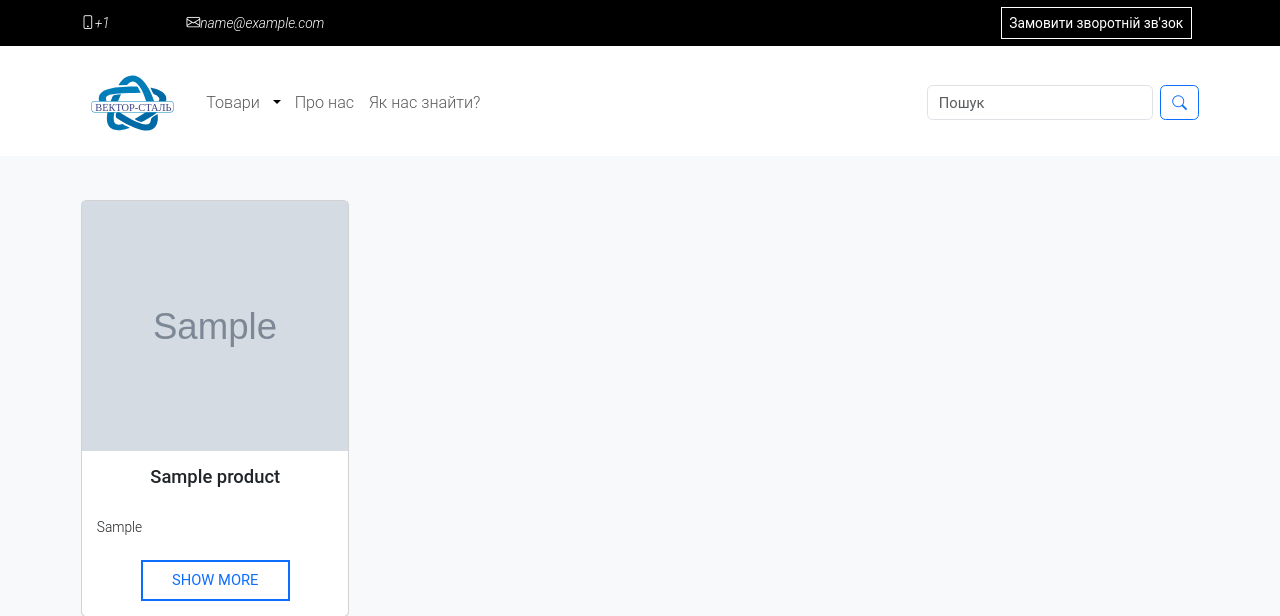
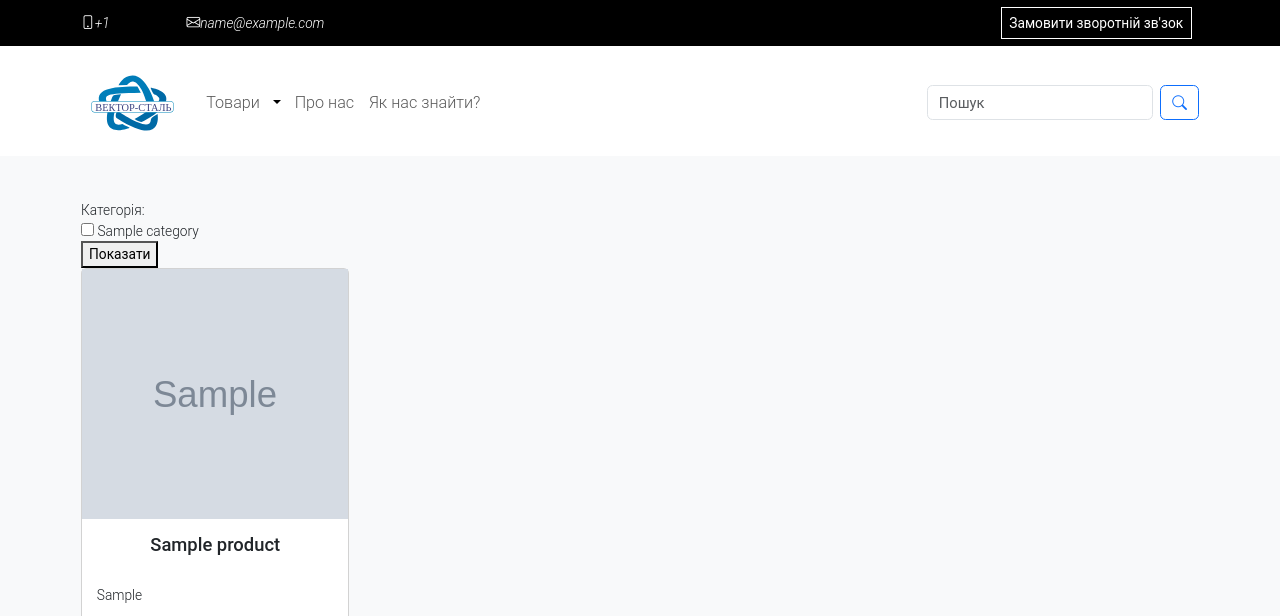
Before and after one commit to AntonSkyrda/metal-store, a Django app: page /products/ in a window 1280 px wide. Shown: the top 616 px of the page. Run offline with Django 5.2, Linux system fonts and the light colour scheme; tables that the repository leaves empty hold one stand-in row (values such as "Sample post"); grey boxes marked "Sample" are stand-in pictures.

Commit message:
add checkboxes for filter products by categories

```diff
--- a/store/forms.py
+++ b/store/forms.py
@@ -1,4 +1,6 @@
 from django import forms
+
+from store.models import Category
 
 
 class ProductSearchForm(forms.Form):
@@ -12,3 +14,12 @@ class ProductSearchForm(forms.Form):
             }
         )
     )
+
+
+class CategorySearchForm(forms.Form):
+    category = forms.ModelMultipleChoiceField(
+        queryset=Category.objects.all(),
+        required=False,
+        label="Категорія",
+        widget=forms.CheckboxSelectMultiple
+    )
--- a/store/models.py
+++ b/store/models.py
@@ -2,7 +2,7 @@ from django.db import models
 
 
 class Category(models.Model):
-    name = models.CharField(max_length=255)
+    name = models.CharField(max_length=255, unique=True)
 
     class Meta:
         ordering = ("name",)
--- a/store/views.py
+++ b/store/views.py
@@ -1,7 +1,7 @@
 from django.shortcuts import render
 from django.views import generic
 
-from .forms import ProductSearchForm
+from .forms import ProductSearchForm, CategorySearchForm
 from .models import (
     Product,
 )
@@ -12,22 +12,30 @@ class ProductListView(generic.ListView):
     paginate_by = 10
 
     def get_context_data(self, *, object_list=None, **kwargs):
-        context = super(ProductListView, self).get_context_data(**kwargs)
+        context = super().get_context_data(**kwargs)
+
         name = self.request.GET.get("name", "")
-        context["search_form"] = ProductSearchForm(
-            initial={"name": name}
-        )
+        categories = self.request.GET.getlist("category")
+
+        context["search_form"] = ProductSearchForm(initial={"name": name})
+        context["category_form"] = CategorySearchForm(initial={"category": categories})
 
         return context
 
     def get_queryset(self):
-        queryset = Product.objects.all()
-        form = ProductSearchForm(self.request.GET)
+        queryset = Product.objects.all().select_related("category")
 
-        if form.is_valid():
-            return queryset.filter(
-                name__icontains=form.cleaned_data["name"]
-            )
+        name_form = ProductSearchForm(self.request.GET)
+        if name_form.is_valid():
+            name = name_form.cleaned_data.get("name")
+            if name:
+                queryset = queryset.filter(name__icontains=name)
+
+        category_form = CategorySearchForm(self.request.GET)
+        if category_form.is_valid():
+            categories = category_form.cleaned_data.get("category")
+            if categories:
+                queryset = queryset.filter(category__in=categories)
 
         return queryset
 
--- a/templates/store/product_list.html
+++ b/templates/store/product_list.html
@@ -2,6 +2,13 @@
 
 {% block content %}
   <section class="productsList container mt-5 mb-5">
+    <div class="checkBox">
+      <form method="get" action="{% url 'store:product-list' %}">
+        {{ category_form.as_p }}
+        <button type="submit">Показати</button>
+      </form>
+
+    </div>
     <div class="row row-cols-1 row-cols-lg-4 g-4 g-lg-3">
       {% if product_list %}
         {% for product in product_list %}
```
Lines whose indentation alone changed are shown as unchanged.
